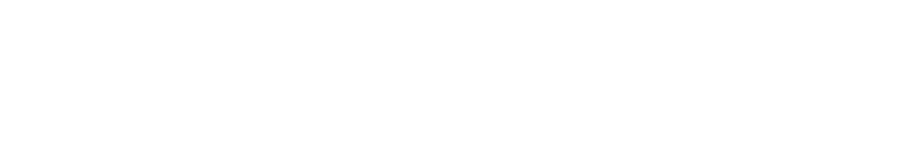
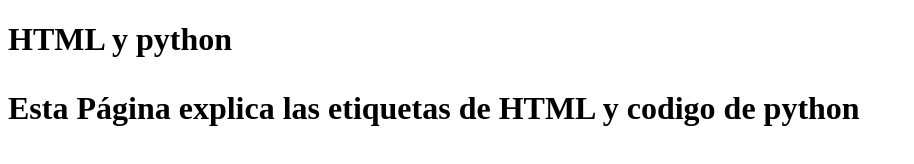
Before and after one commit to Franciscojca/Clase-Miercoles, a plain HTML site: page index.html in a window 1280 px wide. Shown: the whole page, without its empty margins (0-914 px from the left). Drawn offline with Linux system fonts and the light colour scheme.

Commit message:
Agregamos Header

```diff
--- a/index.html
+++ b/index.html
@@ -7,6 +7,12 @@
     <link rel="icon" href="Imagenes/free-html5-41-1175209.png">
 </head>
 <body>
-
+    <header>
+        <h1>HTML y python
+            <p>
+                Esta Página explica las etiquetas de HTML y codigo de python
+            </p>
+        </h1>
+    </header>
 </body>
 </html>
```
